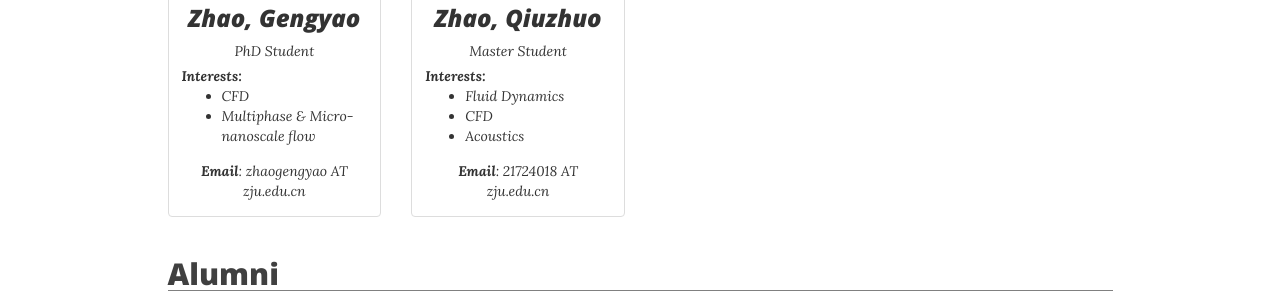
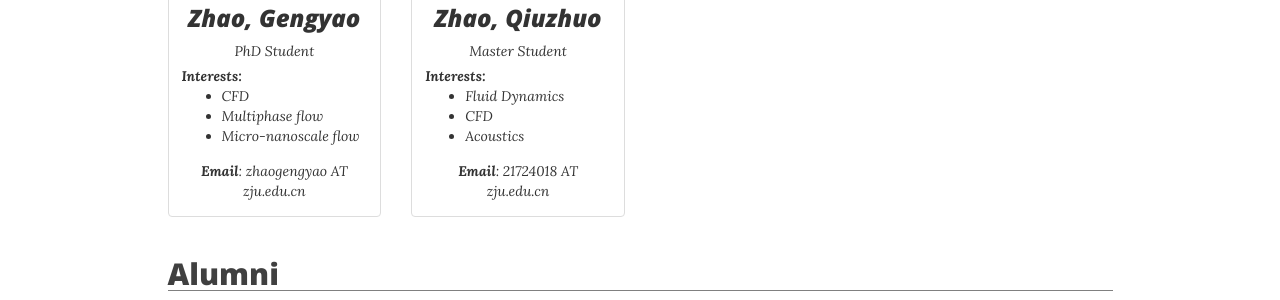
Before and after one commit to softrheol/softrheol.github.io, a Jekyll site: the page built from people.html, in a window 1280 px wide and 900 px high, scrolled down 680 px. Shown: the part 153-453 px from the top of the window. Built offline with Jekyll 4.4.1, drawn with Linux system fonts in a browser that asks for light colours; nearby versions of some CDN libraries.

Commit message:
Update people.html

```diff
--- a/people.html
+++ b/people.html
@@ -84,7 +84,8 @@ layout: page
             <strong>Interests:</strong>
             <ul>
               <li>CFD</li>
-              <li>Multiphase & Micro-nanoscale flow</li>
+              <li>Multiphase flow</li>
+              <li>Micro-nanoscale flow</li>
             </ul>
           </div>
       <strong>Email</strong>: zhaogengyao AT zju.edu.cn
```
